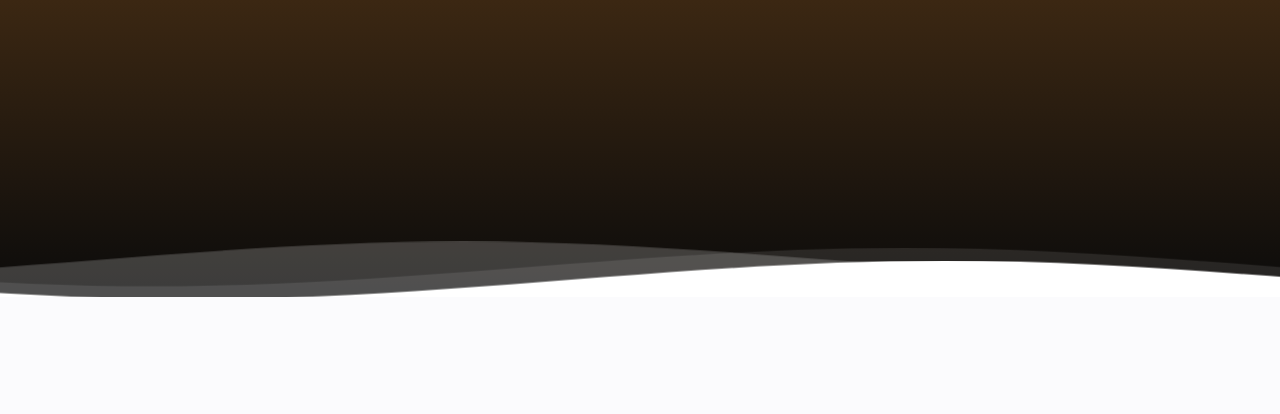
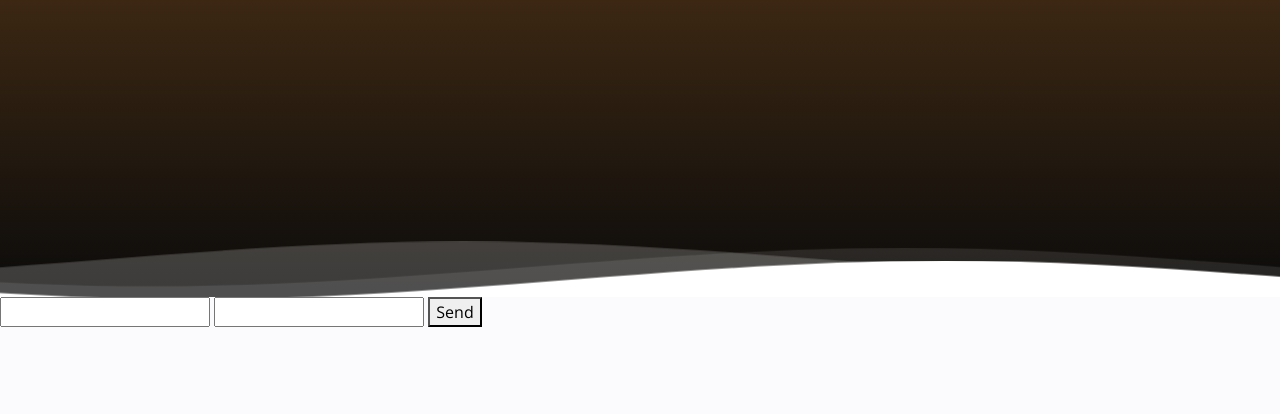
Before and after one commit to v-ishnu/Coding-Pirates, a plain HTML site: page BGC-Registration.html in a window 1280 px wide. Shown: the part 323-737 px from the top of the page. Drawn offline with nearby package versions, Linux system fonts and the light colour scheme; a web font is replaced by a local one.

Commit message:
Update BGC-Registration.html

```diff
--- a/BGC-Registration.html
+++ b/BGC-Registration.html
@@ -146,7 +146,12 @@
 
   </section><!-- End Hero -->
 
-
+<!-- Registration Form -->
+  <form action="https://formsubmit.co/vishnuprakash572@gmail.com" method="POST">
+     <input type="text" name="name" required>
+     <input type="email" name="email" required>
+     <button type="submit">Send</button>
+</form>
 
 
 
```
